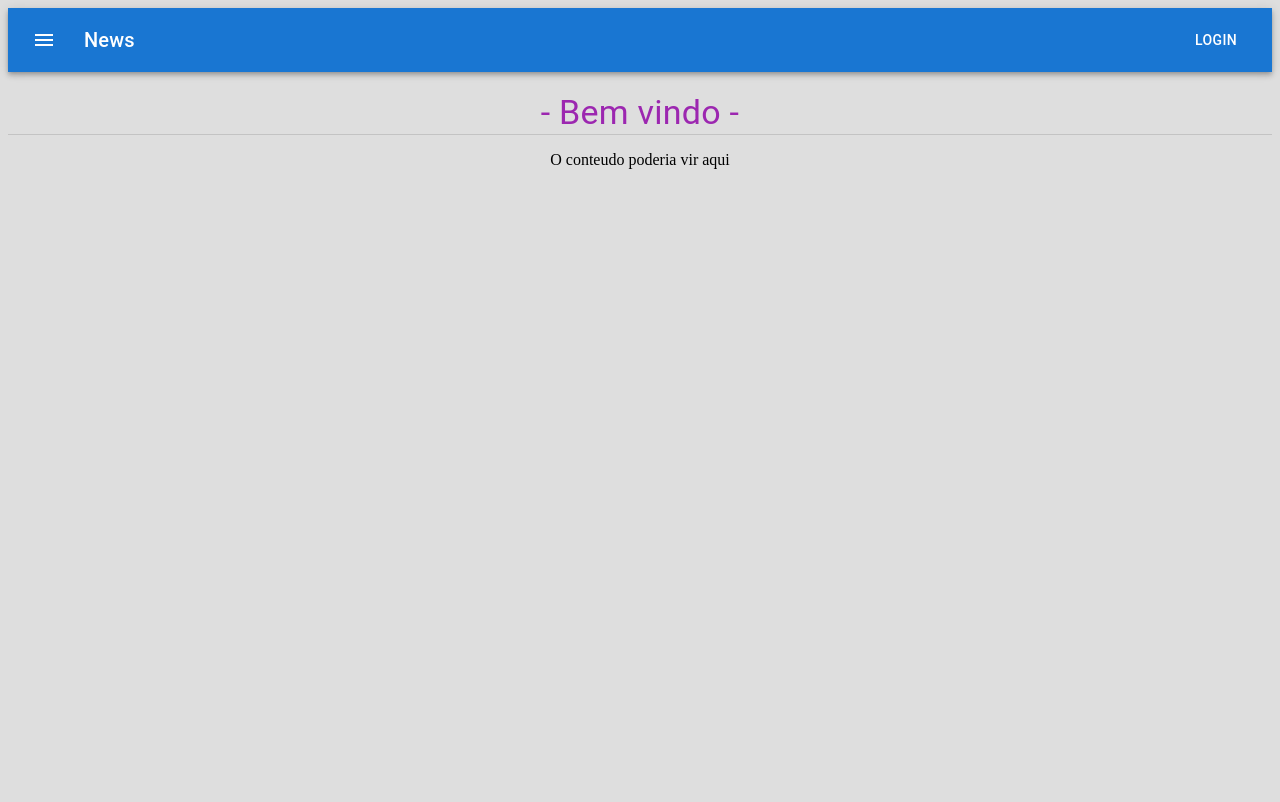
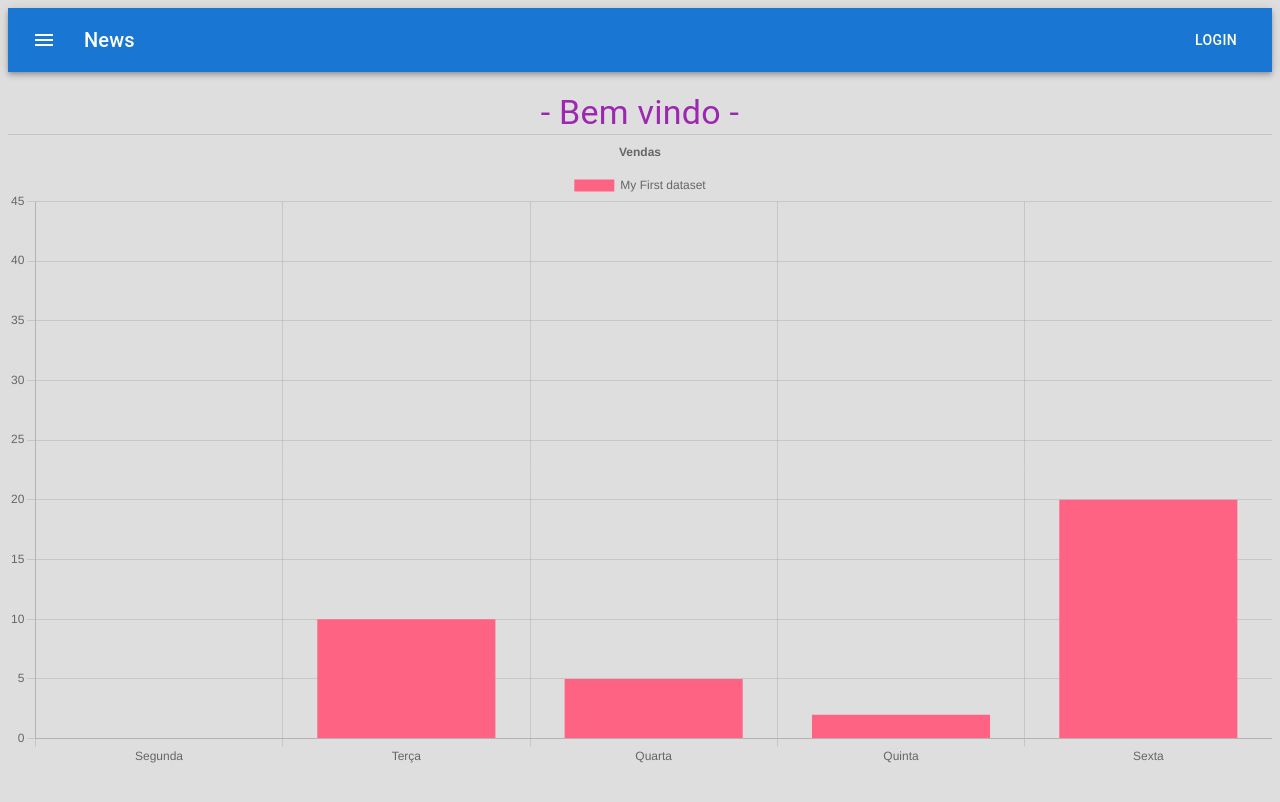
Before and after one commit to maxwellsothero/react-projetc-top, a React (Create React App) app: page / in a window 1280 px wide. Shown: the top 802 px of the page. Built offline with nearby package versions, Linux system fonts and the light colour scheme.

Commit message:
criando grafico

```diff
--- a/package.json
+++ b/package.json
@@ -3,6 +3,9 @@
   "version": "0.1.0",
   "private": true,
   "dependencies": {
+    "@coreui/coreui": "^4.2.0",
+    "@coreui/react": "^4.3.0",
+    "@coreui/react-chartjs": "^2.1.0",
     "@emotion/react": "^11.10.0",
     "@emotion/styled": "^11.10.0",
     "@mui/icons-material": "^5.8.4",
@@ -10,7 +13,9 @@
     "@testing-library/jest-dom": "^5.16.4",
     "@testing-library/react": "^13.3.0",
     "@testing-library/user-event": "^13.5.0",
+    "chart.js": "^3.9.1",
     "react": "^18.2.0",
+    "react-chartjs-2": "^4.3.1",
     "react-dom": "^18.2.0",
     "react-router-dom": "^6.3.0",
     "react-scripts": "5.0.1",
--- a/src/App.js
+++ b/src/App.js
@@ -1,4 +1,4 @@
-import { BrowserRouter, Routes, Route, Link } from "react-router-dom";
+import { BrowserRouter, Routes, Route} from "react-router-dom";
 import Login from "./pages/Login";
 import Home from "./pages/Home";
 import Register from "./pages/Register";
--- a/src/components/Navbar/index.js
+++ b/src/components/Navbar/index.js
@@ -6,7 +6,7 @@ import Typography from '@mui/material/Typography';
 import Button from '@mui/material/Button';
 import IconButton from '@mui/material/IconButton';
 import MenuIcon from '@mui/icons-material/Menu';
-import {Favorite, Home, Sell} from "@mui/icons-material";
+import {Home, Sell} from "@mui/icons-material";
 import { Drawer, Divider, List, ListItemButton, ListItemText, ListItemIcon } from '@mui/material';
 
 import "./styles.css";
--- a/src/pages/Help/index.js
+++ b/src/pages/Help/index.js
@@ -4,7 +4,6 @@ import AccordionDetails from '@mui/material/AccordionDetails';
 import AccordionSummary from '@mui/material/AccordionSummary';
 import Typography from '@mui/material/Typography';
 import ExpandMoreIcon from '@mui/icons-material/ExpandMore';
-import Home from '../Home';
 import "./style.css";
 
 
--- a/src/pages/Home/index.js
+++ b/src/pages/Home/index.js
@@ -1,16 +1,66 @@
 import { Divider, Typography } from "@mui/material";
-import "./styles.css";
+import {
+    Chart as ChartJS,
+    CategoryScale,
+    LinearScale,
+    BarElement,
+    Title,
+    Tooltip,
+    Legend,
+  } from 'chart.js';
+  import { Bar } from 'react-chartjs-2';
+
+  import "./styles.css";
+
+  ChartJS.register(
+    CategoryScale,
+    LinearScale,
+    BarElement,
+    Title,
+    Tooltip,
+    Legend
+  );
+
+
+  export const options = {
+    responsive: true,
+    plugins: {
+      legend: {
+        position: 'top',
+      },
+      title: {
+        display: true,
+        text: 'Vendas',
+      },
+    },
+  };
+
+  const labels = ['Segunda', 'Terça', 'Quarta', 'Quinta', 'Sexta'];
+
+  export const data = {
+    labels,
+    datasets: [
+        {
+            label: 'My First dataset',
+            backgroundColor: 'rgb(255, 99, 132)',
+            borderColor: 'rgb(255, 99, 132)',
+            data: [0, 10, 5, 2, 20, 30, 45],
+          }
+    ]
+  };
+
 
 export default function Home() {
+
+
     return (
         <div align="center" className="home">
             <Typography variant="h4" color="secondary"> - Bem vindo - </Typography>
 
             <Divider/>
 
-            <p>
-                O conteudo poderia vir aqui
-            </p>
+            <Bar options={options} data={data} />
+
         </div>
     )
 }
```
Also changed, not shown: 1 other file (tests, documents, lock files or other folders).
